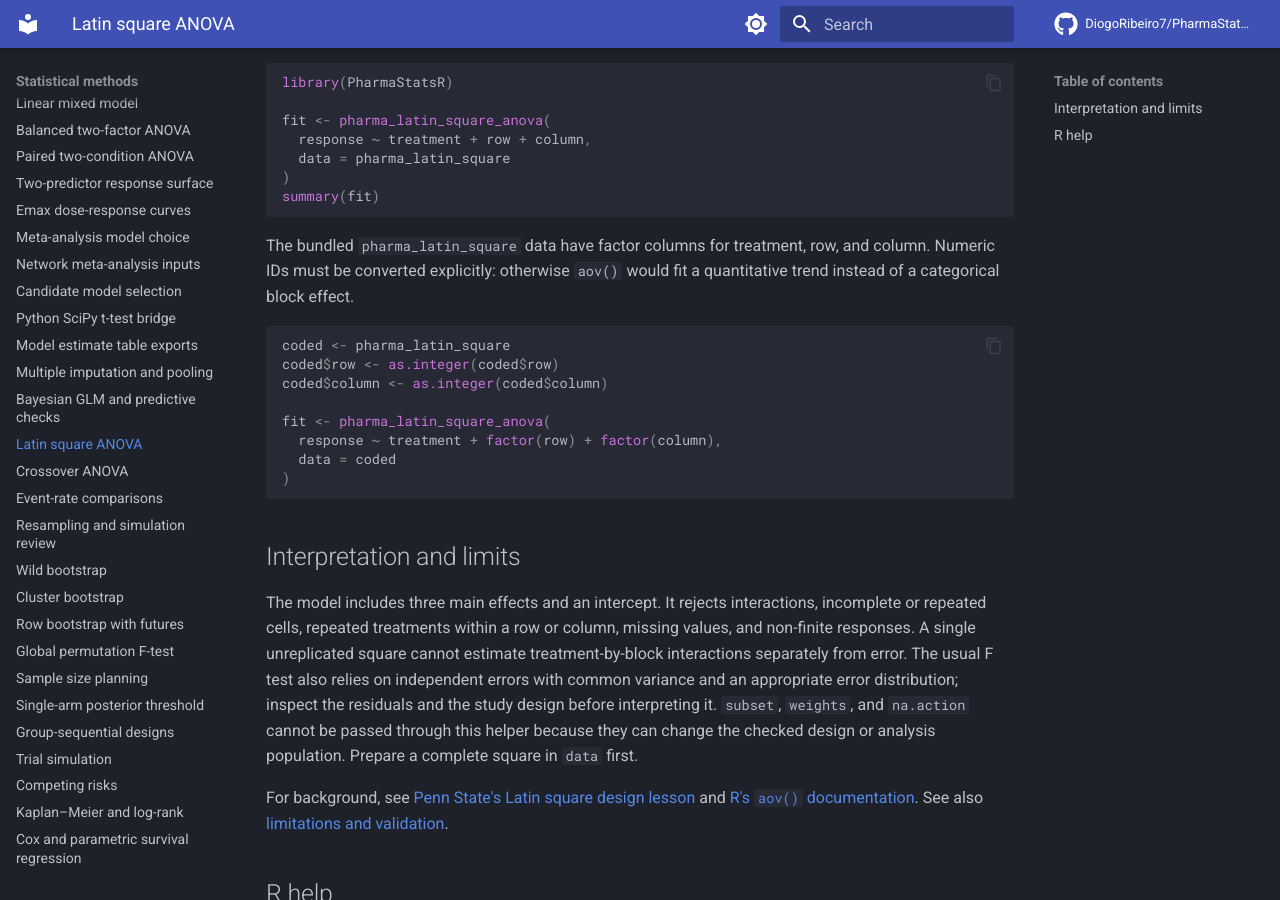
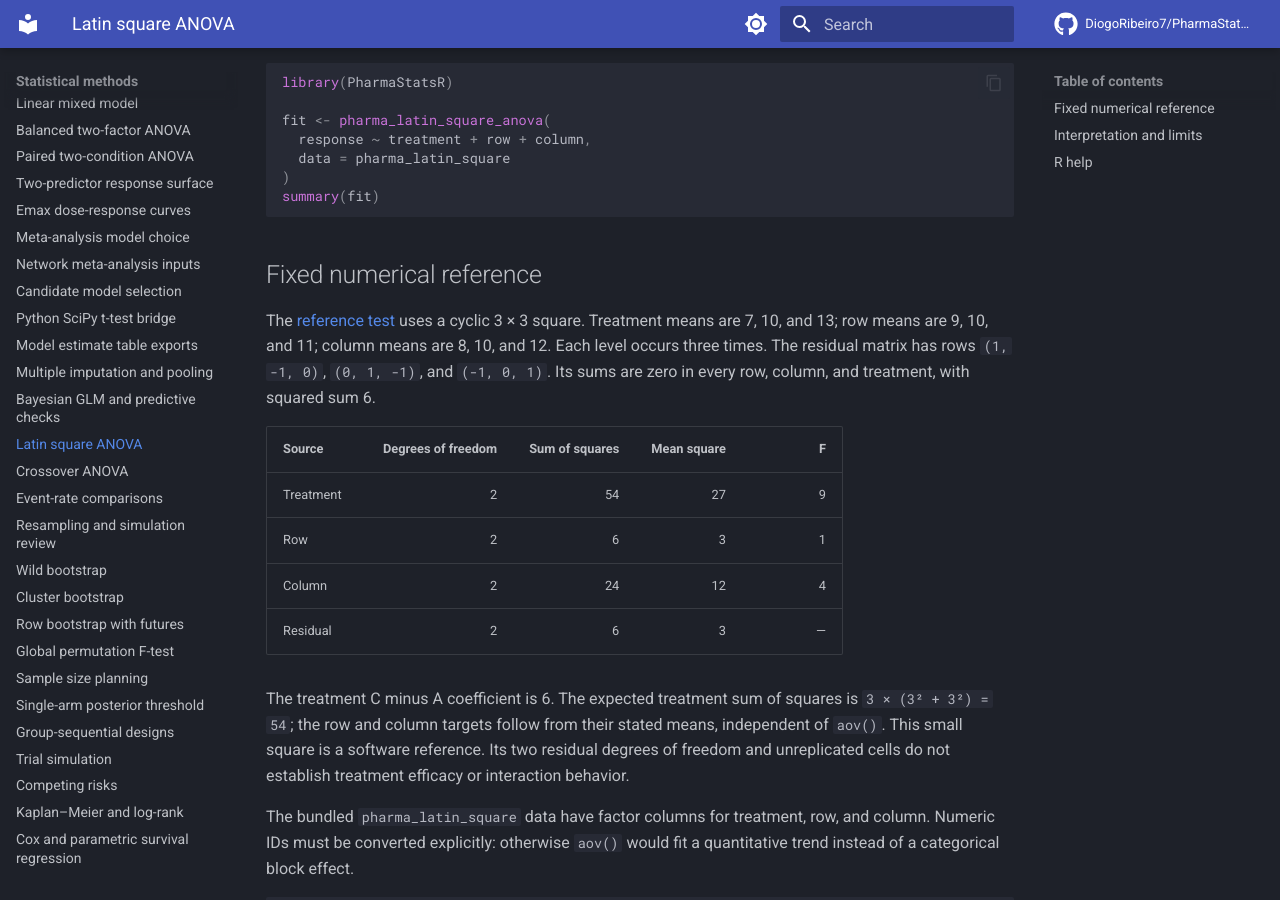
Before and after one commit to DiogoRibeiro7/PharmaStatsR, an MkDocs documentation site: the page built from docs/latin-square.md, in a window 1280 px wide and 900 px high, scrolled down 399 px. Built offline with MkDocs 1.6.1 and Material for MkDocs 9.7.7, drawn with Linux system fonts in a browser that asks for light colours; comment, search, counter and statistics services are not loaded.

Commit message:
docs: record design ANOVA reference in docs/latin-square.md

````diff
--- a/docs/latin-square.md
+++ b/docs/latin-square.md
@@ -17,6 +17,19 @@ fit <- pharma_latin_square_anova(
 )
 summary(fit)
 ```
+
+## Fixed numerical reference
+
+The [reference test](https://github.com/DiogoRibeiro7/PharmaStatsR/blob/main/tests/testthat/test-design-anova-references.R) uses a cyclic 3 × 3 square. Treatment means are 7, 10, and 13; row means are 9, 10, and 11; column means are 8, 10, and 12. Each level occurs three times. The residual matrix has rows `(1, -1, 0)`, `(0, 1, -1)`, and `(-1, 0, 1)`. Its sums are zero in every row, column, and treatment, with squared sum 6.
+
+| Source | Degrees of freedom | Sum of squares | Mean square | F |
+| --- | ---: | ---: | ---: | ---: |
+| Treatment | 2 | 54 | 27 | 9 |
+| Row | 2 | 6 | 3 | 1 |
+| Column | 2 | 24 | 12 | 4 |
+| Residual | 2 | 6 | 3 | — |
+
+The treatment C minus A coefficient is 6. The expected treatment sum of squares is `3 × (3² + 3²) = 54`; the row and column targets follow from their stated means, independent of `aov()`. This small square is a software reference. Its two residual degrees of freedom and unreplicated cells do not establish treatment efficacy or interaction behavior.
 
 The bundled `pharma_latin_square` data have factor columns for treatment, row, and column. Numeric IDs must be converted explicitly: otherwise `aov()` would fit a quantitative trend instead of a categorical block effect.
 
````
